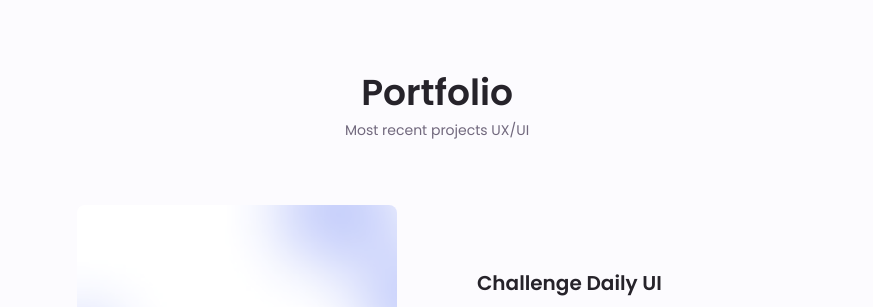
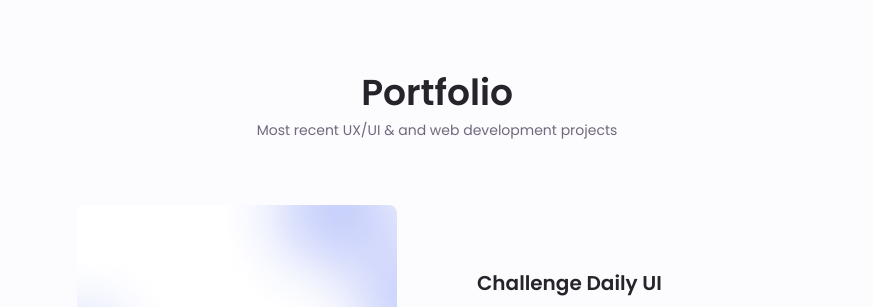
Before and after one commit to nadiachayna/portfolio, a plain HTML site: page index.html in a window 1280 px wide. Shown: the part 3420-3727 px from the top of the page, without its empty margins (203-1076 px from the left). Drawn offline with nearby package versions, Linux system fonts and the light colour scheme.

Commit message:
add subtitles

```diff
--- a/index.html
+++ b/index.html
@@ -484,7 +484,7 @@
             <!--==================== PORTFOLIO ====================-->
             <section class="portfolio_animation portfolio section" id="portfolio">
                 <h2 class="section__title">Portfolio</h2>
-                <span class="section__subtitle">Most recent projects UX/UI</span>
+                <span class="section__subtitle">Most recent UX/UI & and web development projects</span>
 
                 <div class="portfolio__container container swiper-container">
                     <div class="swiper-wrapper">
```
